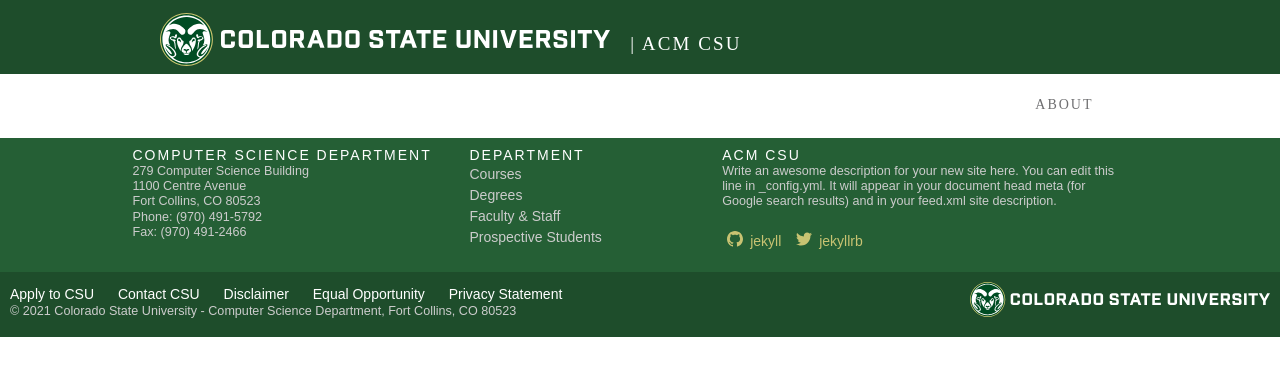
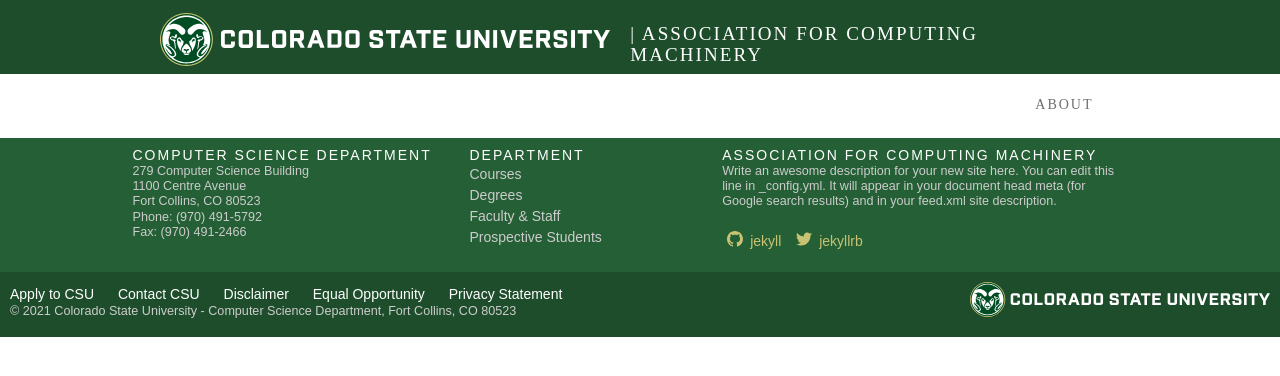
Before and after one commit to ethan-st-dev/ACMSite, a Jekyll site: the page built from index.markdown, in a window 1280 px wide. Shown: the top 376 px of the page. Built offline with Jekyll 4.4.1, drawn with Linux system fonts in a browser that asks for light colours; some web fonts are replaced; a style sheet for code colours, icons or effects is not loaded.

Commit message:
Commiting Config Changes

```diff
--- a/_config.yml
+++ b/_config.yml
@@ -18,13 +18,13 @@
 # You can create any custom variable you would like, and they will be accessible
 # in the templates via {{ site.myvariable }}.
 
-title: ACM CSU
+title: Association for Computing Machinery
 email: your-email@example.com
 description: >- # this means to ignore newlines until "baseurl:"
   Write an awesome description for your new site here. You can edit this
   line in _config.yml. It will appear in your document head meta (for
   Google search results) and in your feed.xml site description.
-baseurl: "/ACMSite" # the subpath of your site, e.g. /blog
+baseurl: "/ACM" # the subpath of your site, e.g. /blog
 url: "https://ethan-st-dev.github.io" # the base hostname & protocol for your site, e.g. http://example.com
 twitter_username: jekyllrb
 github_username:  jekyll
```
